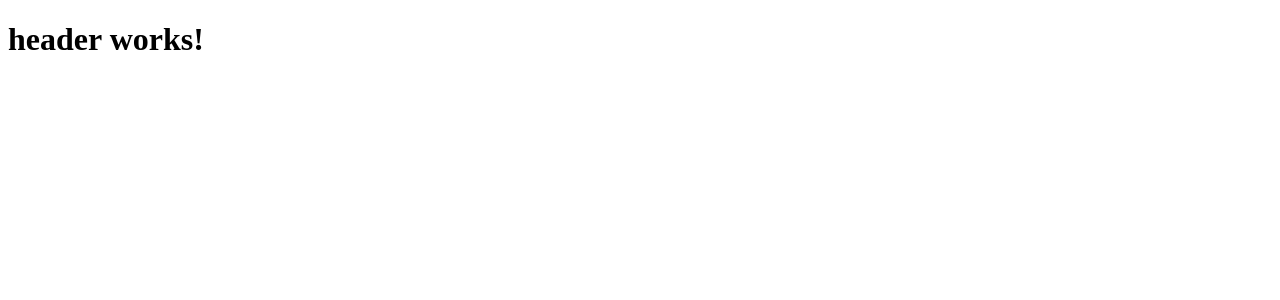
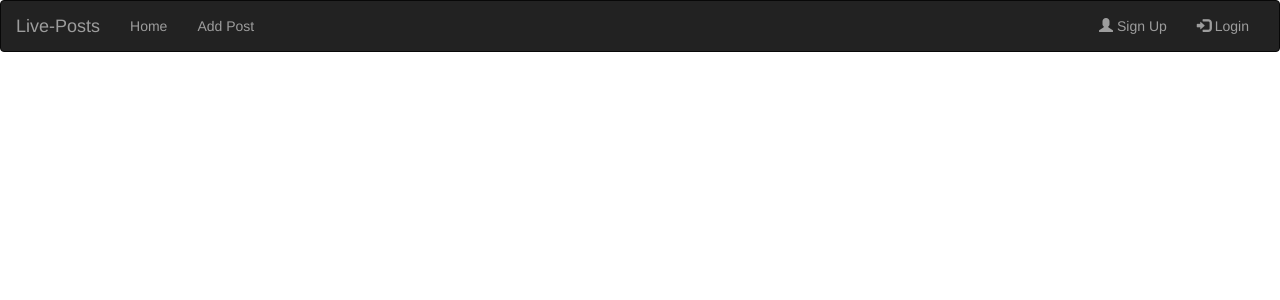
Before and after one commit to mrsksir/live-posts, an Angular app: page / in a window 1280 px wide. Shown: the top 300 px of the page. Built offline with nearby package versions, Linux system fonts and the light colour scheme.

Commit message:
header component designed with bootstrap framework

```diff
--- a/src/app/header/header.component.html
+++ b/src/app/header/header.component.html
@@ -1 +1,26 @@
-<h1>header works!</h1>
+<nav class="navbar navbar-inverse">
+    <div class="container-fluid">
+        <div class="navbar-header">
+            <button type="button" class="navbar-toggle" data-toggle="collapse" data-target="#myNavbar">
+                <span class="icon-bar"></span>
+                <span class="icon-bar"></span>
+                <span class="icon-bar"></span>
+            </button>
+            <a class="navbar-brand" href="#">Live-Posts</a>
+        </div>
+        <div class="collapse navbar-collapse" id="myNavbar">
+            <ul class="nav navbar-nav">
+                <li><a href="#">Home</a></li>
+            </ul>
+
+            <ul class="nav navbar-nav">
+                <li><a href="#">Add Post</a></li>
+            </ul>
+
+            <ul class="nav navbar-nav navbar-right">
+                <li><a href="#"><span class="glyphicon glyphicon-user"></span> Sign Up</a></li>
+                <li><a href="#"><span class="glyphicon glyphicon-log-in"></span> Login</a></li>
+            </ul>
+        </div>
+    </div>
+</nav>
--- a/src/index.html
+++ b/src/index.html
@@ -1,13 +1,19 @@
 <!doctype html>
 <html lang="en">
+
 <head>
   <meta charset="utf-8">
   <title>LivePosts</title>
   <base href="/">
   <meta name="viewport" content="width=device-width, initial-scale=1">
   <link rel="icon" type="image/x-icon" href="favicon.ico">
+  <link rel="stylesheet" href="https://maxcdn.bootstrapcdn.com/bootstrap/3.4.1/css/bootstrap.min.css">
+  <script src="https://ajax.googleapis.com/ajax/libs/jquery/3.5.1/jquery.min.js"></script>
+  <script src="https://maxcdn.bootstrapcdn.com/bootstrap/3.4.1/js/bootstrap.min.js"></script>
 </head>
+
 <body>
   <app-root></app-root>
 </body>
+
 </html>
```
